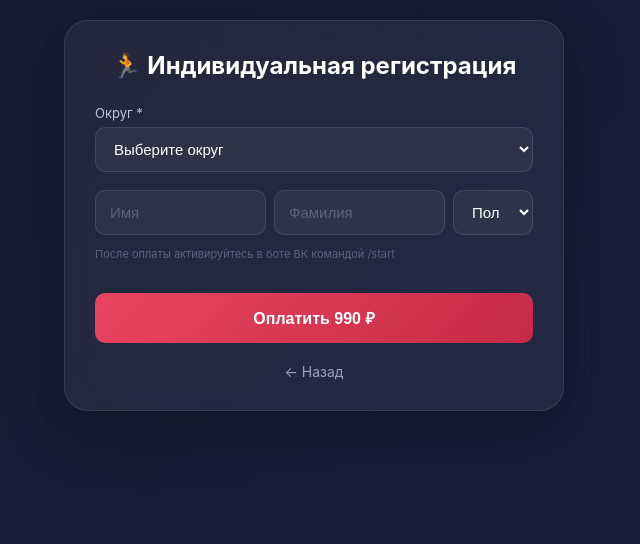
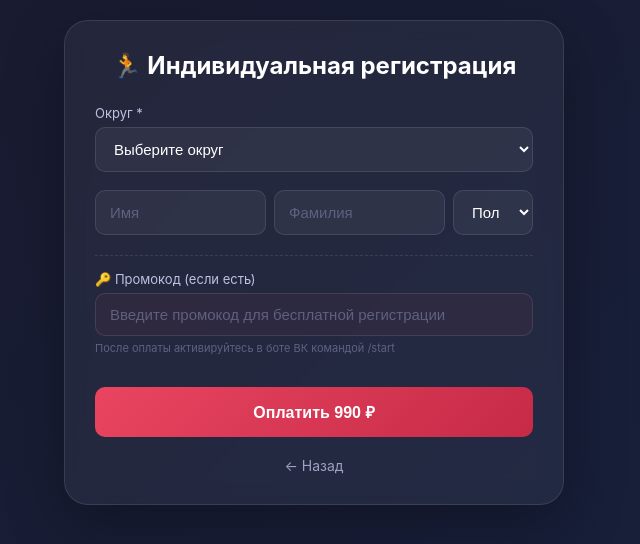
Before and after one commit to mrbodya1/bitva_okrugov, a Flask app: page /register/solo in a window 1280 px wide. Shown: the top 544 px of the page, without its empty margins (326-966 px from the left). Run offline with Flask 3, Linux system fonts and the light colour scheme.

Commit message:
Update register_solo.html

```diff
--- a/templates/register_solo.html
+++ b/templates/register_solo.html
@@ -87,8 +87,11 @@
             text-decoration: none;
             font-size: 14px;
         }
-        .back-link:hover {
-            color: #e94560;
+        .back-link:hover { color: #e94560; }
+        .promo-field {
+            margin-top: 20px;
+            padding-top: 15px;
+            border-top: 1px dashed rgba(255,255,255,0.1);
         }
         @media (max-width: 600px) {
             .member-row { grid-template-columns: 1fr; }
@@ -120,6 +123,11 @@
                 </select>
             </div>
 
+            <div class="promo-field">
+                <label>🔑 Промокод (если есть)</label>
+                <input type="text" name="promo_code" placeholder="Введите промокод для бесплатной регистрации" style="background: rgba(233,69,96,0.05);">
+            </div>
+
             <p class="hint">После оплаты активируйтесь в боте ВК командой /start</p>
 
             <button type="submit" class="pay-btn">Оплатить 990 ₽</button>
```
